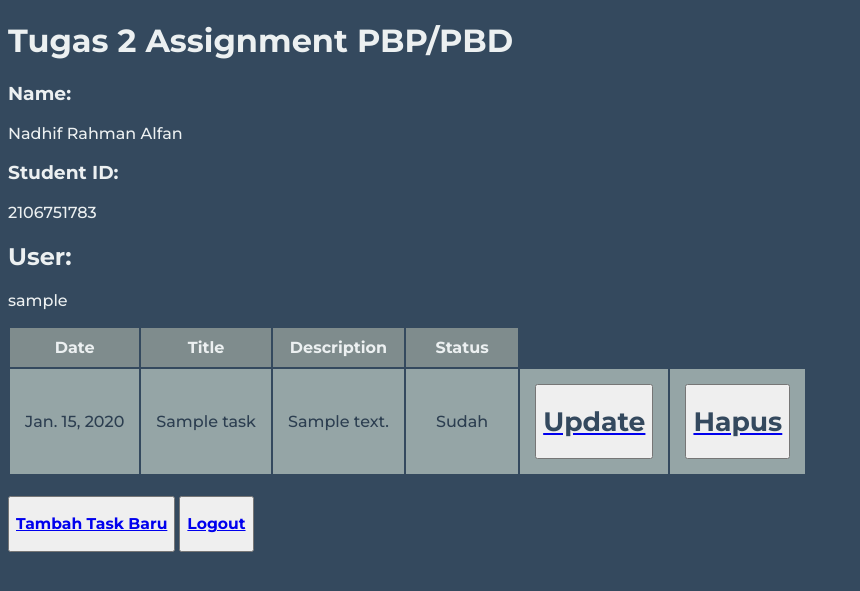
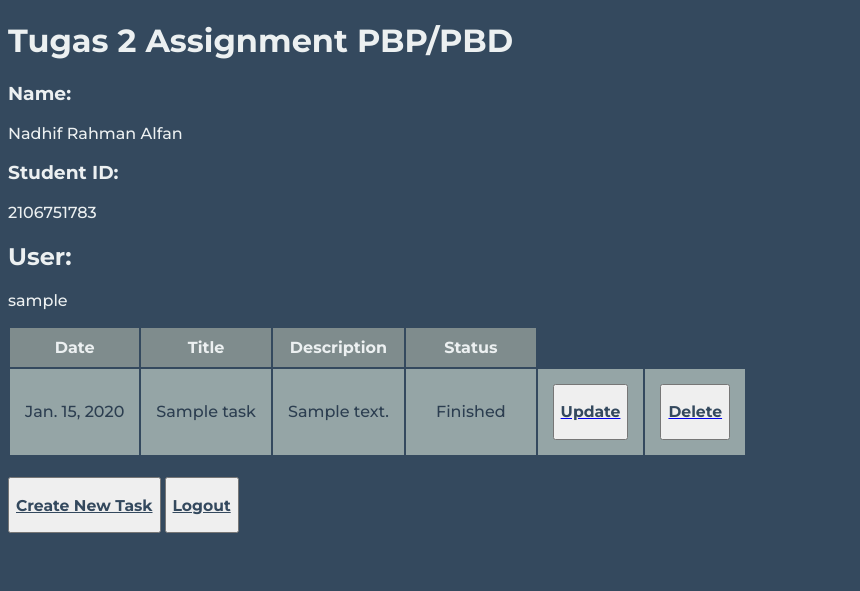
Before and after one commit to nadhifralfan/tugas-2-pbp, a Django app: page /todolist/ in a window 1280 px wide. Shown: the top 591 px of the page, without its empty margins (0-860 px from the left). Run offline with Django 4.2, Linux system fonts and the light colour scheme; a user stored in the database is signed in; tables that the repository leaves empty hold one stand-in row (values such as "Sample post").

Commit message:
Update Tugas 4 PBP V5

```diff
--- a/todolist/templates/login.html
+++ b/todolist/templates/login.html
@@ -38,7 +38,7 @@
         </ul>
     {% endif %}
 
-    <h3>Belum mempunyai akun? <a href="{% url 'todolist:register' %}">Buat Akun</a></h3>
+    <h3>Belum mempunyai akun? <a style="color:#000000" href="{% url 'todolist:register' %}">Buat Akun</a></h3>
 
 </div>
 
--- a/todolist/templates/todolist.html
+++ b/todolist/templates/todolist.html
@@ -30,21 +30,21 @@
         <td>{{task.title}}</td>
         <td>{{task.description}}</td>
         <td>{% if task.finished %}
-            <p1>Sudah</p1>
+            <p1>Finished</p1>
             {% else %}
-            <p1>Belum</p1>
+            <p1>Not Finished</p1>
           {% endif %}</td>
         <td class="td1">
-            <button><a href="{% url 'todolist:update_todolist' task.id %}"><h1 class="p2" style="color:#34495e">Update</h1></a></button>
+            <button><a href="{% url 'todolist:update_todolist' task.id %}"><h3 class="p2" style="color:#34495e">Update</h3></a></button>
         </td>
         <td class="td1">
-            <button><a href="{% url 'todolist:delete_todolist' task.id %}"><h1 class="p2" style="color:#34495e">Hapus</h1> </a></button>
+            <button><a href="{% url 'todolist:delete_todolist' task.id %}"><h3 class="p2" style="color:#34495e">Delete</h3> </a></button>
         </td>
     </tr>
     {% endfor %}
 </table>
 
-<button style="margin-top: 20px;"><h3><a href="{% url 'todolist:create_todolist' %}">Tambah Task Baru</a></h3></button>
-<button><h3><a href="{% url 'todolist:logout' %}">Logout</a></h3></button>
+<button style="margin-top: 20px;"><h3><a style="color:#34495e" href="{% url 'todolist:create_todolist' %}">Create New Task</a></h3></button>
+<button><h3><a style="color:#34495e" href="{% url 'todolist:logout' %}">Logout</a></h3></button>
 
 {% endblock content %}
```
